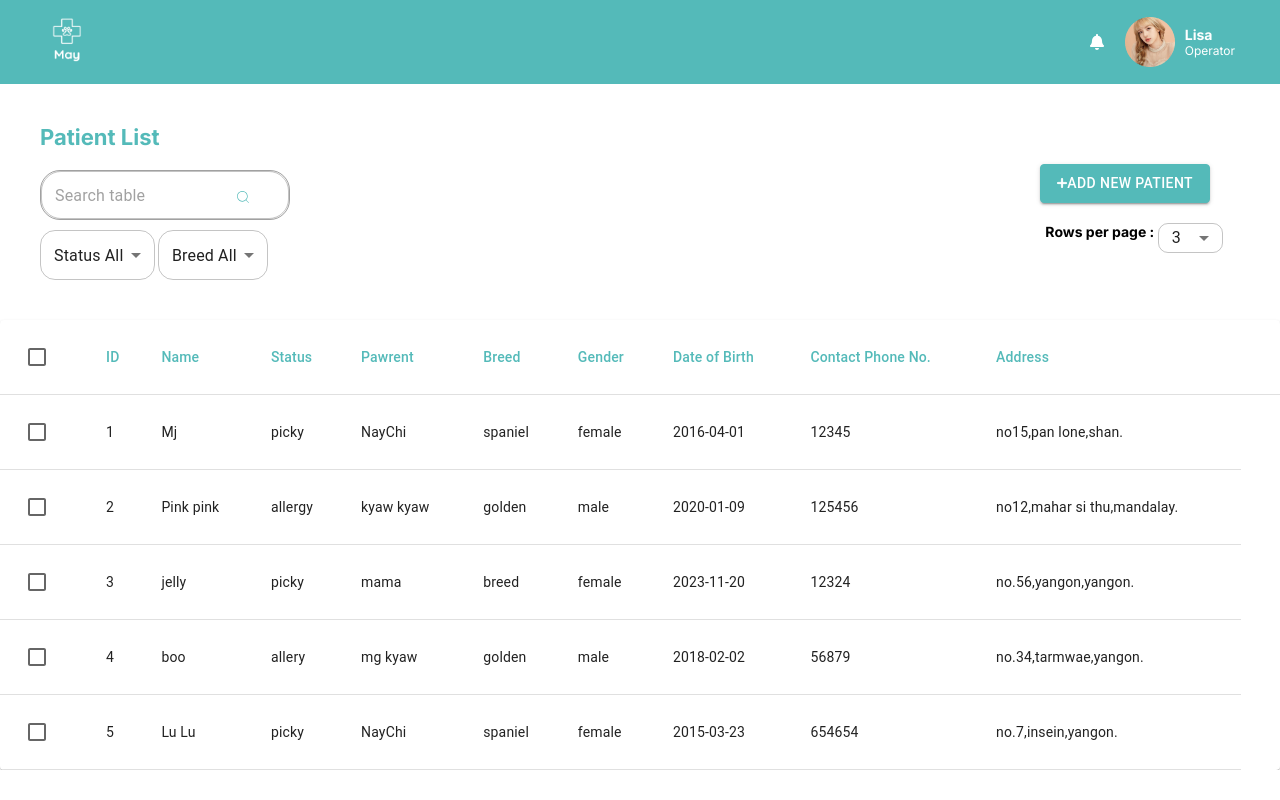
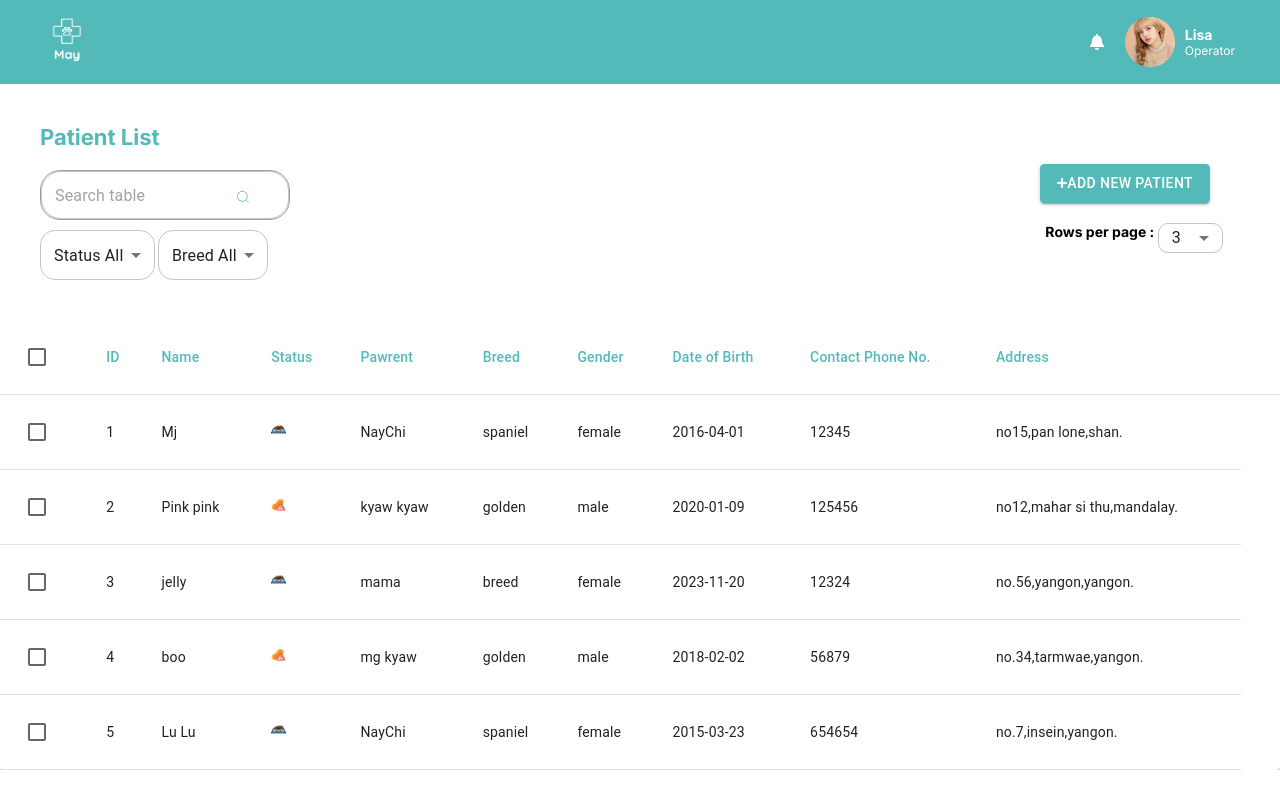
Before and after one commit to Eaint-Thayaphy-Oo/may-vet-clinic, a Next.js app: page / in a window 1280 px wide. Built offline with nearby package versions, Linux system fonts and the light colour scheme.

Commit message:
dialog commit

```diff
--- a/src/Data/data.ts
+++ b/src/Data/data.ts
@@ -59,7 +59,7 @@ const items: patientData[] = [
     gender: "male",
     phone: "56879",
     city: "tarmwae",
-    status: "allery",
+    status: "allergy",
     breed: "golden",
     dateOfBirth: "2018-02-02",
     address: "no.34",
--- a/src/app/TableComponent/TableComponent.tsx
+++ b/src/app/TableComponent/TableComponent.tsx
@@ -12,6 +12,7 @@ import {
 } from "@mui/material";
 import React, { useState } from "react";
 import { patientData } from "../page";
+import Image from "next/image";
 
 interface TableProps {
   data: patientData[];
@@ -152,7 +153,23 @@ export default function TableComponent({ data }: TableProps) {
                 </TableCell>
                 <TableCell>{d.id}</TableCell>
                 <TableCell>{d.name}</TableCell>
-                <TableCell>{d.status}</TableCell>
+                <TableCell>
+                  {d.status == "allergy" ? (
+                    <Image
+                      src="/images/allergy.png"
+                      alt="allergy"
+                      width={15}
+                      height={15}
+                    />
+                  ) : (
+                    <Image
+                      src="/images/picky eater.png"
+                      alt="picky"
+                      width={15}
+                      height={15}
+                    />
+                  )}
+                </TableCell>
                 <TableCell>{d.pawrent}</TableCell>
                 <TableCell>{d.breed}</TableCell>
                 <TableCell>{d.gender}</TableCell>
--- a/src/app/page.tsx
+++ b/src/app/page.tsx
@@ -8,13 +8,13 @@ import items from "../Data/data";
 import { SubmitHandler, useForm } from "react-hook-form";
 
 export type patientData = {
-  id:number;
+  id: number;
   name: string;
   status: string;
   pawrent: string;
   breed: string;
   gender: string;
-  dateOfBirth: Date|string|null;
+  dateOfBirth: Date | string | null;
   phone: string;
   address: string;
   township?: string;
@@ -38,6 +38,7 @@ interface IFormInput {
 export default function Home() {
   const [data, setData] = useState<patientData[]>(items);
   const [open, setOpen] = useState(true);
+  const [idCounter, setIdCounter] = useState<number>(6);
 
   const {
     control,
@@ -50,8 +51,10 @@ export default function Home() {
   };
 
   const onSubmit: SubmitHandler<IFormInput> = async (data) => {
-    console.log(data);
-    setData((prevData) => [...prevData, data]);
+    // console.log(data);
+    const newItem = { ...data, id: idCounter };
+    setData((prevData) => [...prevData, newItem]);
+    setIdCounter((prevId) => prevId + 1);
     handleClose();
   };
 
```
Also changed, not shown: src/components/Dialog/Create.tsx (+16 -1 lines).
